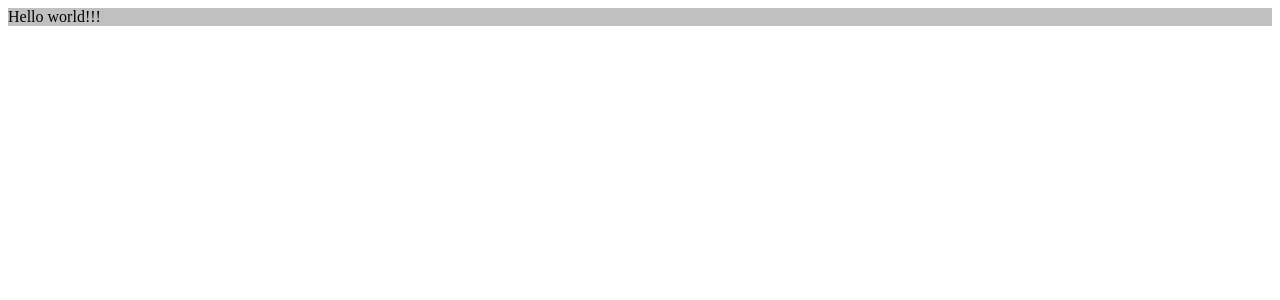
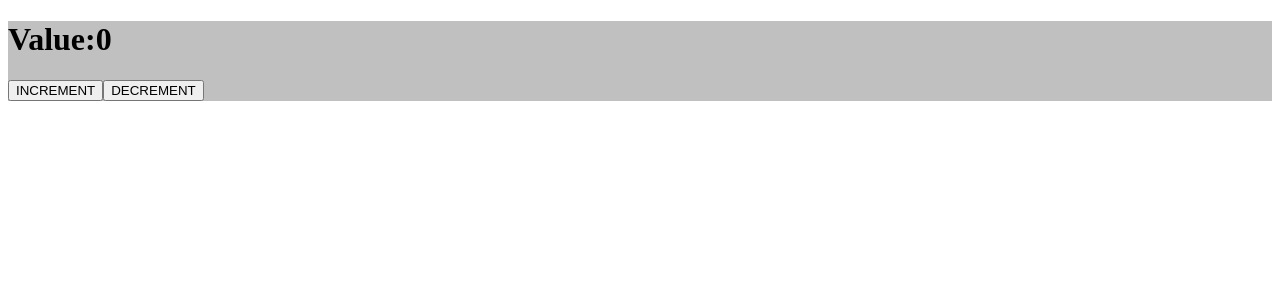
Before and after one commit to Oleh3131/react-june-2022, a React (Create React App) app: page / in a window 1280 px wide. Shown: the top 300 px of the page. Built offline with nearby package versions, Linux system fonts and the light colour scheme.

Commit message:
homework 5 reducer

```diff
--- a/src/App.js
+++ b/src/App.js
@@ -1,9 +1,10 @@
 import './App.css';
+import ReducerFirst from "./reducer/reducer.first";
 
 function App() {
     return (
         <div className="App">
-            Hello world!!!
+           <ReducerFirst/>
         </div>
     );
 }
--- /dev/null
+++ b/src/reducer/index.js
@@ -0,0 +1 @@
+export * from './reducer.first'
--- /dev/null
+++ b/src/reducer/reducer.first.js
@@ -0,0 +1,32 @@
+import React, {useReducer} from 'react';
+
+
+const ReducerFirst = () => {
+
+    function reducer(state, action) {
+        if (action.type === 'INCREMENT') {
+
+            return {...state,initialValue:state.initialValue+10}
+
+        } else if (action.type === 'DECREMENT') {
+
+            return {...state,initialValue:state.initialValue-2}
+
+        }
+
+        return {...state};
+
+    }
+
+    const [state, dispatch] = useReducer(reducer, {initialValue: 0});
+
+    return (
+        <div>
+            <h1>Value:{state.initialValue}</h1>
+            <button onClick={()=>dispatch({type:'INCREMENT'})}>INCREMENT</button>
+            <button onClick={()=>dispatch({type:'DECREMENT'})}>DECREMENT</button>
+        </div>
+    );
+};
+
+export default ReducerFirst;
```
